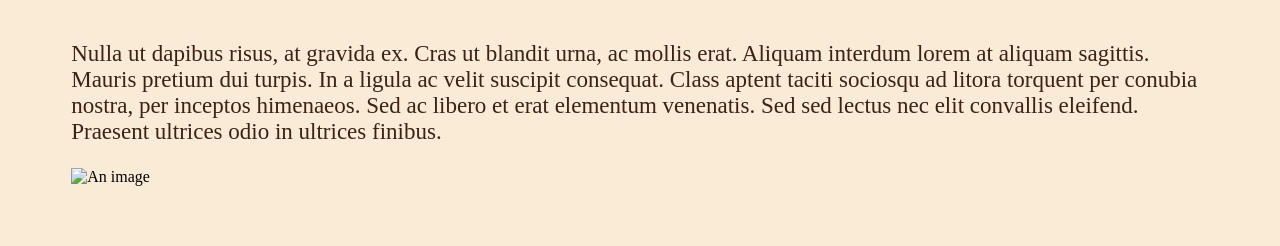
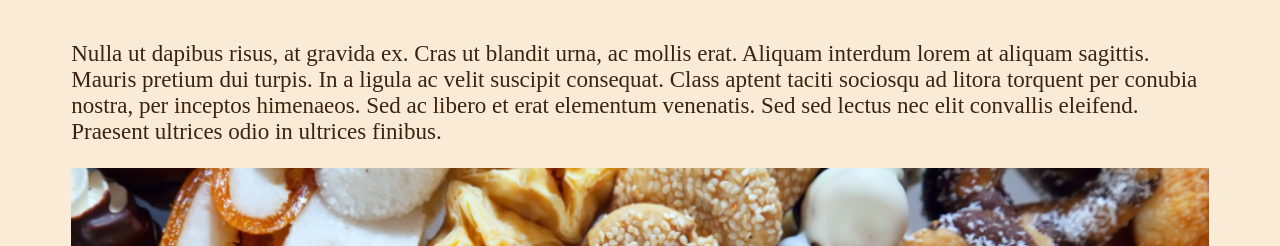
Before and after one commit to JennyEsca/mtm6201-midterm, a plain HTML site: page events.html in a window 1280 px wide. Shown: the part 338-584 px from the top of the page. Drawn offline with nearby package versions, Linux system fonts and the light colour scheme; a web font is replaced by a local one.

Commit message:
updates the events images

```diff
--- a/css/main.css
+++ b/css/main.css
@@ -1,5 +1,9 @@
 body {
     background-color: antiquewhite;
+}
+
+img{
+    width: 100%;
 }
 
 .nav-bar, .nav-bar a {
@@ -188,4 +192,5 @@ span {
     .favorites img {
         margin-left: 0;
     }
+
 }
--- a/events.html
+++ b/events.html
@@ -34,14 +34,17 @@
             <p>Nulla ut dapibus risus, at gravida ex. Cras ut blandit urna, ac mollis erat. Aliquam interdum lorem at aliquam sagittis. Mauris pretium dui turpis. In a ligula ac velit suscipit consequat. Class aptent taciti sociosqu ad litora torquent per conubia nostra, per inceptos himenaeos. Sed ac libero et erat elementum venenatis. Sed sed lectus nec elit convallis eleifend. Praesent ultrices odio in ultrices finibus.</p>
         </div>
         <div>
-             <img
-             srcset="images/XXX.jpeg 320w,
-                     images/XXX.jpeg 480w,
-                     images/XXX.jpeg 720w,
-                     images/XXX.jpeg 960w"
-             sizes="(min-width: 960px) 50vw, 100vw"
-             src="images/bread.jpeg"
-             alt="An image">
+            <img
+            srcset="images/events-320_x_212.jpg 320w,
+                    images/events-480_x_320.jpg 480w,
+                    images/events-720_x_480.jpg 720w,
+                    images/events-960_x_640.jpg 960w"
+            sizes="(max-width: 320px) 320px,
+                   (max-width: 480px) 480px,
+                   (max-width: 720px) 720px,
+                   (max-width: 960px) 960px"
+            src="images/events.jpg"
+            alt="An image">
         </div>
     </div> <!-- Container -->
 
```
Also changed, not shown: about.html (+1 -1 lines), index.html (+5 -2 lines).
